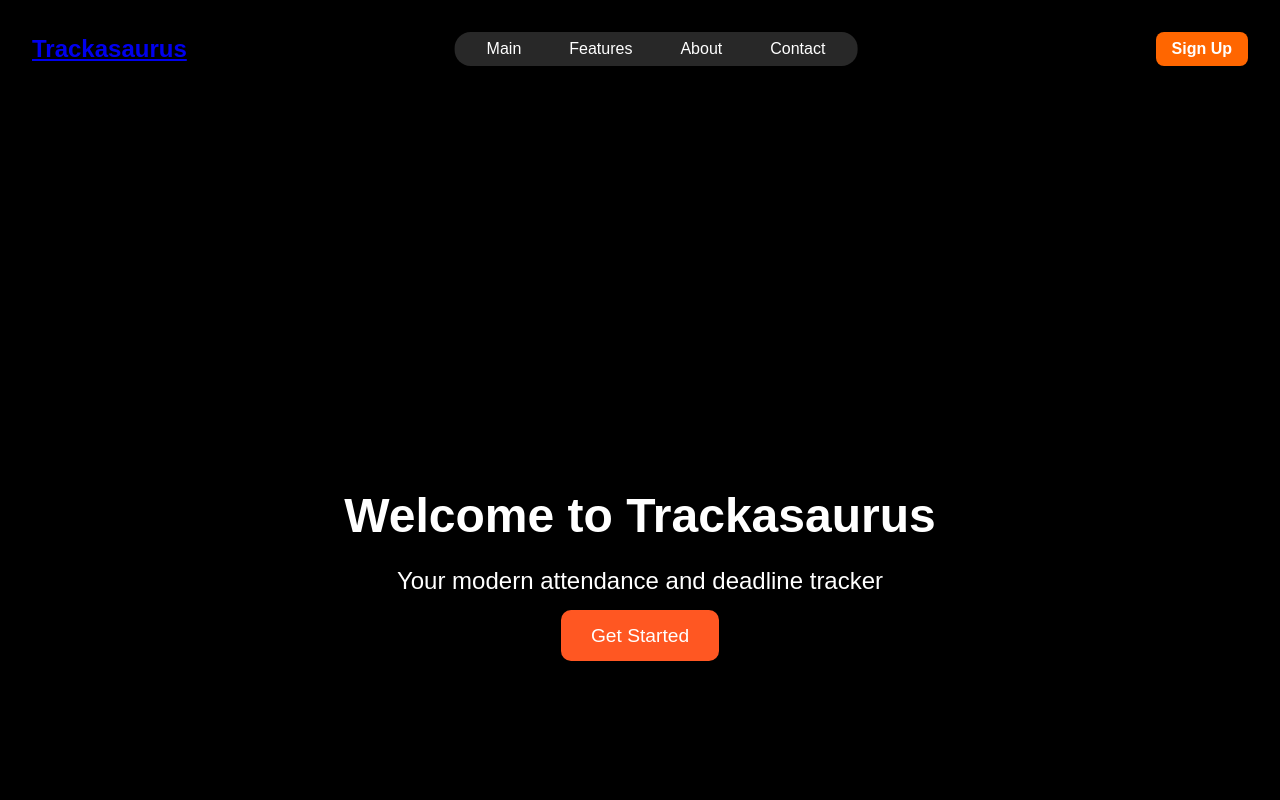
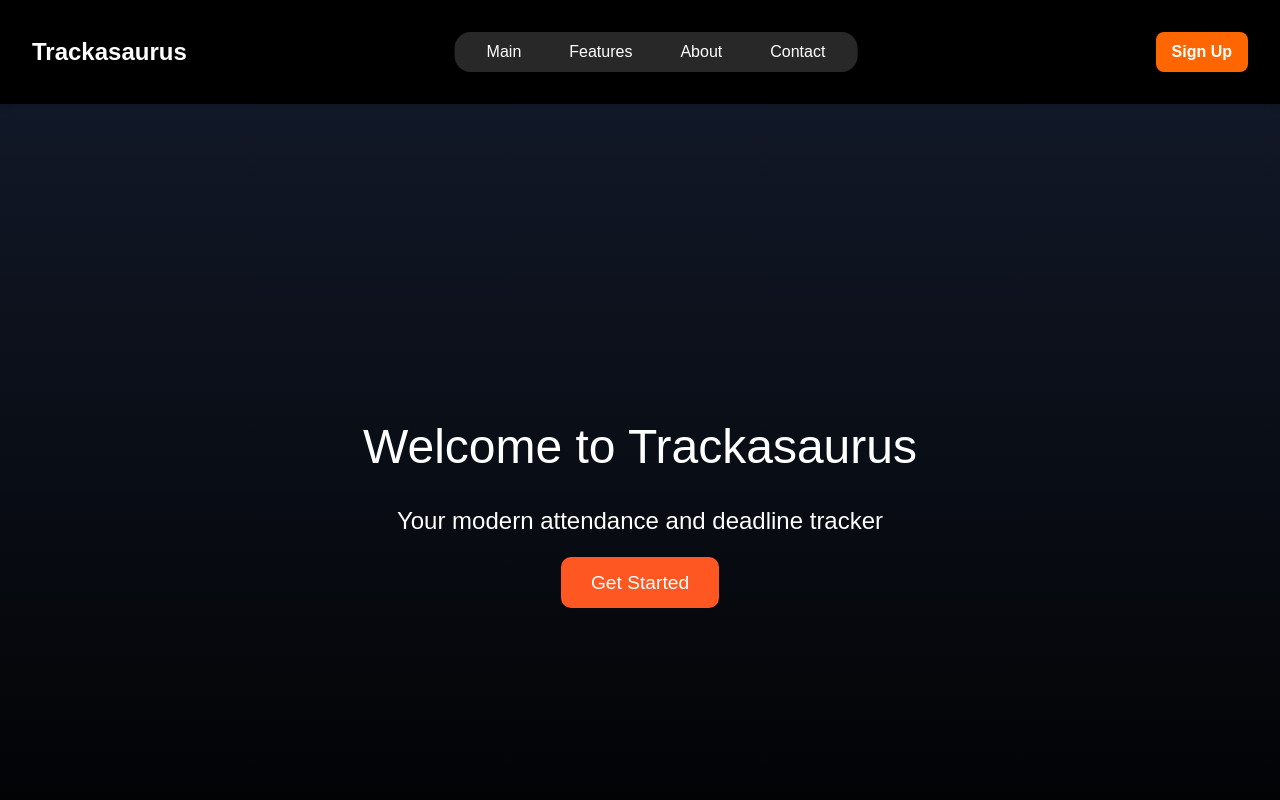
Before and after one commit to Soy-7/Trackasaurus, a Next.js app: page / in a window 1280 px wide. Shown: the top 800 px of the page. Built offline with nearby package versions, Linux system fonts and the light colour scheme; no server answers.

Commit message:
enhance Tailwind CSS configuration and add postcss-import plugin; update dependencies again

```diff
--- a/next.config.mjs
+++ b/next.config.mjs
@@ -1,7 +1,6 @@
 /** @type {import('next').NextConfig} */
 const nextConfig = {
   reactStrictMode: true, // Optional: Enables React Strict Mode
-  swcMinify: true, // Optional: Enables SWC-based minification
 };
 
 export default nextConfig;
--- a/package.json
+++ b/package.json
@@ -19,7 +19,7 @@
     "@tailwindcss/aspect-ratio": "^0.4.2",
     "@tailwindcss/forms": "^0.5.10",
     "@tailwindcss/typography": "^0.5.16",
-    "autoprefixer": "^10.4.21",
+    "autoprefixer": "^10.4.14",
     "class-variance-authority": "^0.7.1",
     "clsx": "^2.1.1",
     "firebase": "^9.23.0",
@@ -27,7 +27,7 @@
     "lucide-react": "^0.485.0",
     "next": "15.2.4",
     "nookies": "^2.5.2",
-    "postcss": "^8.5.3",
+    "postcss": "^8.4.23",
     "postcss-import": "^16.1.0",
     "react": "^19.0.0",
     "react-dom": "^19.0.0",
@@ -35,7 +35,7 @@
     "react-firebaseui": "^6.0.0",
     "recharts": "^2.15.1",
     "tailwind-merge": "^3.0.2",
-    "tailwindcss": "^4.0.17",
+    "tailwindcss": "^3.3.0",
     "tw-animate-css": "^1.2.5"
   },
   "devDependencies": {
--- a/postcss.config.js
+++ b/postcss.config.js
@@ -1,5 +1,6 @@
 module.exports = {
   plugins: {
+    'postcss-import': {},
     'tailwindcss': {},
     'autoprefixer': {},
   },
--- a/src/app/globals.css
+++ b/src/app/globals.css
@@ -340,3 +340,16 @@ main section {
     --sidebar-ring: 217.2 91.2% 59.8%;
   }
 }
+
+@layer components {
+  /* For your @apply directives */
+  .logo {
+    @apply text-xl font-bold text-white no-underline;
+  }
+
+  .logo:hover {
+    @apply text-[#ff5722];
+  }
+
+  /* More component styles with @apply */
+}
--- a/tailwind.config.js
+++ b/tailwind.config.js
@@ -1,7 +1,9 @@
 /** @type {import('tailwindcss').Config} */
 module.exports = {
   content: [
-    "./src/**/*.{js,ts,jsx,tsx}",
+    './src/pages/**/*.{js,ts,jsx,tsx,mdx}',
+    './src/components/**/*.{js,ts,jsx,tsx,mdx}',
+    './src/app/**/*.{js,ts,jsx,tsx,mdx}',
   ],
   theme: {
     extend: {
@@ -22,5 +24,9 @@ module.exports = {
     },
   },
   darkMode: "class",
-  plugins: [],
+  plugins: [
+    require('@tailwindcss/forms'),
+    require('@tailwindcss/typography'),
+    require('@tailwindcss/aspect-ratio'),
+  ],
 };
```
Also changed, not shown: 1 other file (tests, documents, lock files or other folders).
